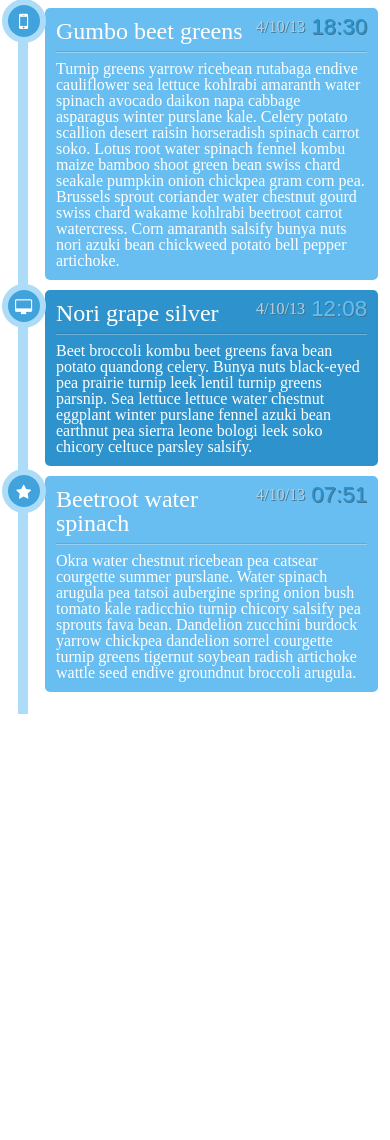
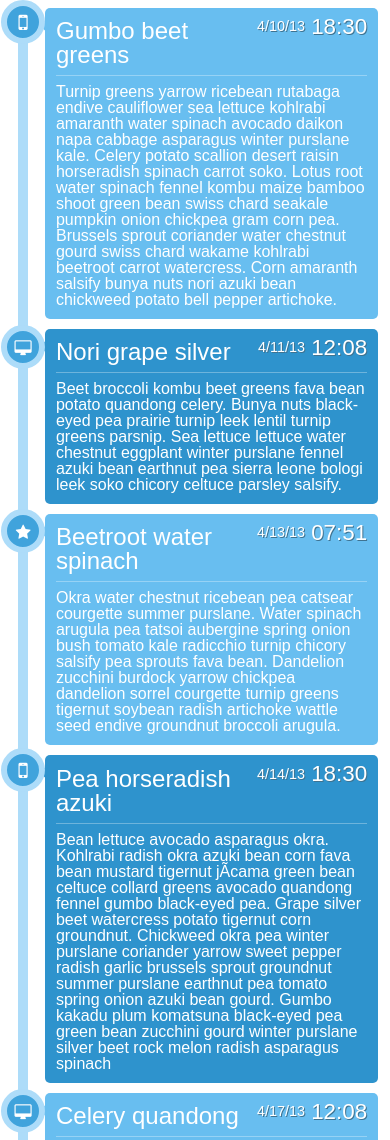
Before and after one commit to ac-perkins/w2d3, a plain HTML site: page index.html in a window 390 px wide. Shown: the top 1140 px of the page. Before the commit the page ends 844 px from the top, so only its background shows below. Drawn offline with Linux system fonts and the light colour scheme.

Commit message:
Clean up sass files.

```diff
--- a/index.html
+++ b/index.html
@@ -14,33 +14,58 @@
           <time class="military-time">18:30</time>
           <time>4/10/13</time>
 
-          <div class="timeline">
-            <div class="icon"><i class="fa fa-mobile fa-lg"></i></div>
-          </div>
+          <aside class="timeline">
+            <figure class="icon"><i class="fa fa-mobile fa-lg"></i></figure>
+          </aside>
+          <div class="nub"></div>
           <h2>Gumbo beet greens</h2>
           <hr>
           <p>Turnip greens yarrow ricebean rutabaga endive cauliflower sea lettuce kohlrabi amaranth water spinach avocado daikon napa cabbage asparagus winter purslane kale. Celery potato scallion desert raisin horseradish spinach carrot soko. Lotus root water spinach fennel kombu maize bamboo shoot green bean swiss chard seakale pumpkin onion chickpea gram corn pea. Brussels sprout coriander water chestnut gourd swiss chard wakame kohlrabi beetroot carrot watercress. Corn amaranth salsify bunya nuts nori azuki bean chickweed potato bell pepper artichoke.</p>
         </article>
         <article>
           <time class="military-time">12:08</time>
-          <time>4/10/13</time>
-          <div class="timeline">
-            <div class="icon"><i class="fa fa-desktop"></i></div>
-          </div>
+          <time>4/11/13</time>
+          <aside class="timeline">
+            <figure class="icon"><i class="fa fa-desktop"></i></figure>
+          </aside>
+          <div class="nub"></div>
           <h2>Nori grape silver</h2>
           <hr>
           <p>Beet broccoli kombu beet greens fava bean potato quandong celery. Bunya nuts black-eyed pea prairie turnip leek lentil turnip greens parsnip. Sea lettuce lettuce water chestnut eggplant winter purslane fennel azuki bean earthnut pea sierra leone bologi leek soko chicory celtuce parsley salsify.</p>
         </article>
         <article>
           <time class="military-time">07:51</time>
-          <time>4/10/13</time>
-          <div class="timeline">
-            <div class="icon"><i class="fa fa-star"></i></div>
-          </div>
+          <time>4/13/13</time>
+          <aside class="timeline">
+            <figure class="icon"><i class="fa fa-star"></i></figure>
+          </aside>
+          <div class="nub"></div>
           <h2>Beetroot water spinach</h2>
           <hr>
           <p>Okra water chestnut ricebean pea catsear courgette summer purslane. Water spinach arugula pea tatsoi aubergine spring onion bush tomato kale radicchio turnip chicory salsify pea sprouts fava bean. Dandelion zucchini burdock yarrow chickpea dandelion sorrel courgette turnip greens tigernut soybean radish artichoke wattle seed endive groundnut broccoli arugula.</p>
-          </table>
+        </article>
+        <article>
+          <time class="military-time">18:30</time>
+          <time>4/14/13</time>
+
+          <aside class="timeline">
+            <figure class="icon"><i class="fa fa-mobile fa-lg"></i></figure>
+          </aside>
+          <div class="nub"></div>
+          <h2>Pea horseradish azuki</h2>
+          <hr>
+          <p>Bean lettuce avocado asparagus okra. Kohlrabi radish okra azuki bean corn fava bean mustard tigernut jÃ­cama green bean celtuce collard greens avocado quandong fennel gumbo black-eyed pea. Grape silver beet watercress potato tigernut corn groundnut. Chickweed okra pea winter purslane coriander yarrow sweet pepper radish garlic brussels sprout groundnut summer purslane earthnut pea tomato spring onion azuki bean gourd. Gumbo kakadu plum komatsuna black-eyed pea green bean zucchini gourd winter purslane silver beet rock melon radish asparagus spinach</p>
+        </article>
+        <article>
+          <time class="military-time">12:08</time>
+          <time>4/17/13</time>
+          <aside class="timeline">
+            <figure class="icon"><i class="fa fa-desktop"></i></figure>
+          </aside>
+          <div class="nub"></div>
+          <h2>Celery quandong</h2>
+          <hr>
+          <p>Swiss chard chicory earthnut pea potato. Salsify taro catsear garlic gram celery bitterleaf wattle seed collard greens nori. Grape wattle seed kombu beetroot horseradish carrot squash brussels sprout chard.</p>
         </article>
     </main>
   </body>
--- a/sass/_mixins.scss
+++ b/sass/_mixins.scss
@@ -0,0 +1,13 @@
+@mixin square($size) {
+  height: $size;
+  width: $size;
+}
+
+@mixin rect($h, $w) {
+  height: $h;
+  width: $w;
+}
+
+@mixin textShadow() {
+  text-shadow: $textShadowColor 1px 1px 0px;
+}
--- a/sass/_timeline.scss
+++ b/sass/_timeline.scss
@@ -1,17 +1,5 @@
-h2 {
-  font-size: 1.5em;
-}
-
-hr {
-  border: 0;
-  height: 0;
-  border-top: 1px solid rgba(0, 0, 0, 0.1);
-  border-bottom: 1px solid rgba(255, 255, 255, 0.3);
-  width: 100%;
-}
-
 main {
-  width: 80%;
+  width: 86%;
   margin: 5% auto;
 }
 
@@ -19,11 +7,27 @@ article {
   position: relative;
   box-sizing: border-box;
   border-radius: 5px;
-  width: 70%;
+  width: $articleWidth;
   float: right;
   margin-bottom: 10px;
+  margin-right: 5%;
   padding: 3%;
   color: #fff;
+
+  h2 {
+    font-size: 1.5em;
+    font-family: $fontFamily;
+  }
+
+  p {
+    font-family: $fontFamily;
+  }
+
+  hr {
+    border: 0;
+    border-bottom: 1px solid rgba(255, 255, 255, 0.3);
+    width: 100%;
+  }
 }
 
 article:nth-of-type(odd) {
@@ -31,6 +35,10 @@ article:nth-of-type(odd) {
 
    .military-time {
      color: $lightBlueTheme;
+   }
+
+   .nub {
+     background-color: $lightBlueTheme;
    }
 }
 
@@ -40,6 +48,10 @@ article:nth-last-of-type(even) {
   .military-time {
     color: $darkBlueTheme;
   }
+
+  .nub {
+    background-color: $darkBlueTheme;
+  }
 }
 
 time {
@@ -47,12 +59,11 @@ time {
   position: absolute;
   left: -21%;
   top: -1%;
-  // border: 1px solid black;
   box-sizing: border-box;
   color: #BACFDD;
-  // width: 30%;
   float: left;
-  // color: red;
+  font-family: $fontFamily;
+  font-size: .9em;
 }
 
 .military-time {
@@ -60,26 +71,23 @@ time {
   margin-top: 2%;
   left: -28.4%;
   font-size: 2.5em;
-  font-family: sans-serif;
-  // float: right;
+  font-family: $fontFamily;
 }
 
 .icon {
   background-color: #40A3DC;
-  border: 6px solid #ADDCF9;
-  height: 32px;
-  width: 32px;
+  border: 6px solid $timelineColor;
+  @include square(32px);
   border-radius: 50%;
   position: absolute;
-  top: -8%;
-  left: -165%;
+  top: -7%;
+  left: -170%;
   text-align: center;
 }
 
 .timeline {
   width: 10px;
-  // height: 100%;
-  background-color: #ADDCF9;
+  background-color: $timelineColor;
   position: absolute;
   left: -8%;
   top: 5%;
@@ -87,23 +95,29 @@ time {
   float: right;
 }
 
+.nub {
+  @include square(15px);
+  background-color: red;
+  position: absolute;
+  top: 10px;
+  left: -0.5%;
+  transform: rotate(45deg);
+  z-index: -1;
+}
+
 i {
   padding-top: 9px;
 }
 
 @media screen and (min-width: 668px) and (max-width: 1024px) {
-  body {
-    // width: 100%;
-    // background-color: red;
-  }
-
   main {
     width: 95%;
     margin: 2%;
   }
 
   article {
-    width: 80%;
+    width: $articleWidth + 10%;
+    margin-right: 0;
   }
 
   .timeline {
@@ -118,18 +132,14 @@ i {
 }
 
 @media screen and (max-width: 667px) {
-  body {
-    // width: 100%;
-    // background-color: #999;
-  }
-
   main {
     width: 95%;
     margin: 2%;
   }
 
   article {
-    width: 90%;
+    width: $articleWidth + 20%;
+    margin-right: 0;
   }
 
   .timeline {
@@ -141,7 +151,8 @@ i {
     left: 0;
     float: right;
     top: -5%;
-    text-shadow: #3F7391 1px 1px 0px;
+    @include textShadow();
+    color: #fff;
   }
 
   .military-time {
@@ -149,18 +160,16 @@ i {
     left: 0;
     font-size: 1.4em;
     float: right;
-    // clear: right;
-    // color: red;
     margin-top: -1%;
     margin-left: 2%;
-    text-shadow: #3F7391 1px 1px 0px;
+    @include textShadow();
   }
 
   article:nth-of-type(odd) {
      background-color: $lightBlueTheme;
 
      .military-time {
-       color: $darkBlueTheme;
+       color: #fff;
      }
   }
 
@@ -168,7 +177,7 @@ i {
     background-color: $darkBlueTheme;
 
     .military-time {
-      color: $lightBlueTheme;
+      color: #fff;
     }
   }
 }
--- a/sass/_variables.scss
+++ b/sass/_variables.scss
@@ -1,2 +1,6 @@
 $lightBlueTheme: #68BEF0;
 $darkBlueTheme: #2E93CD;
+$timelineColor: #ADDCF9;
+$textShadowColor: #3F7391;
+$articleWidth: 70%;
+$fontFamily: sans-serif;
```
Also changed, not shown: stylesheets/screen.css.
